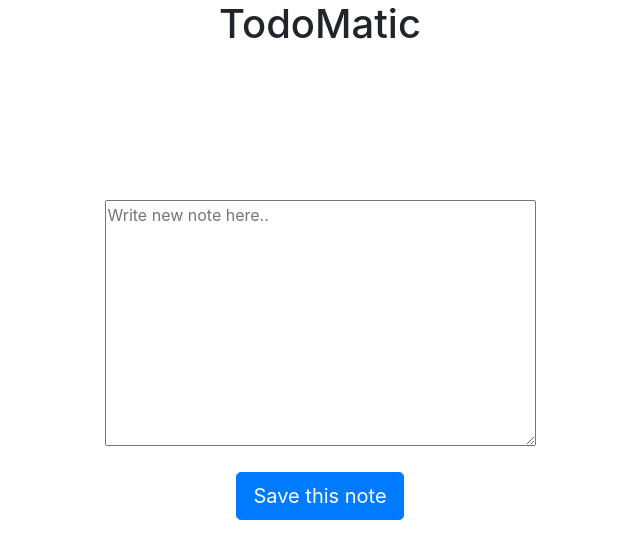
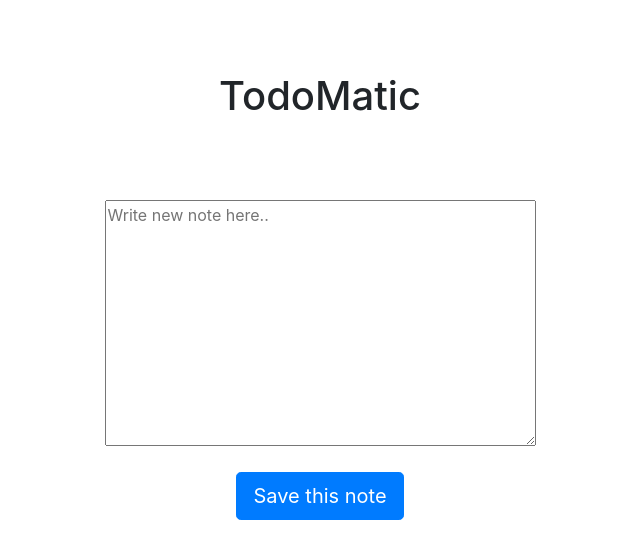
Before and after one commit to purplevarun/thoughtworks-internship-todomatic, a React (Create React App) app: page / in a window 1280 px wide. Shown: the top 558 px of the page, without its empty margins (320-960 px from the left). Built offline with nearby package versions, Linux system fonts and the light colour scheme.

Commit message:
using useRef to manipulate TEXTAREA DOM

```diff
--- a/src/TodoApp.css
+++ b/src/TodoApp.css
@@ -14,7 +14,9 @@
 }
 .pagetitle {
 	height: 200px;
-	text-align: center;
+	display: flex;
+	justify-content: center;
+	align-items: center;
 }
 .submit-area {
 	margin-top: 20px;
--- a/src/TodoApp.jsx
+++ b/src/TodoApp.jsx
@@ -1,7 +1,8 @@
-import React, { useEffect, useState } from "react";
+import React, { useEffect, useState, useRef } from "react";
 import "./TodoApp.css";
 import "./bootstrap.min.css";
 const TodoApp = () => {
+	const NOTEAREA = useRef(null);
 	const [newNote, SetNewNote] = useState("");
 	const [todoAppWidth, SetTodoAppWidth] = useState("100%");
 	const [savedNotesWidth, SetSavedNotesWidth] = useState("0");
@@ -13,6 +14,7 @@ const TodoApp = () => {
 	};
 	const saveTheNewNote = () => {
 		if (newNote.length > 0) SetAllNotes([...allNotes, newNote]);
+		NOTEAREA.current.value = "";
 	};
 	useEffect(() => {
 		if (allNotes.length > 0) {
@@ -29,6 +31,7 @@ const TodoApp = () => {
 				<div className="todoapp">
 					<div className="new-note-area">
 						<textarea
+							ref={NOTEAREA}
 							name="newnote"
 							id="note-area"
 							cols="40"
```
